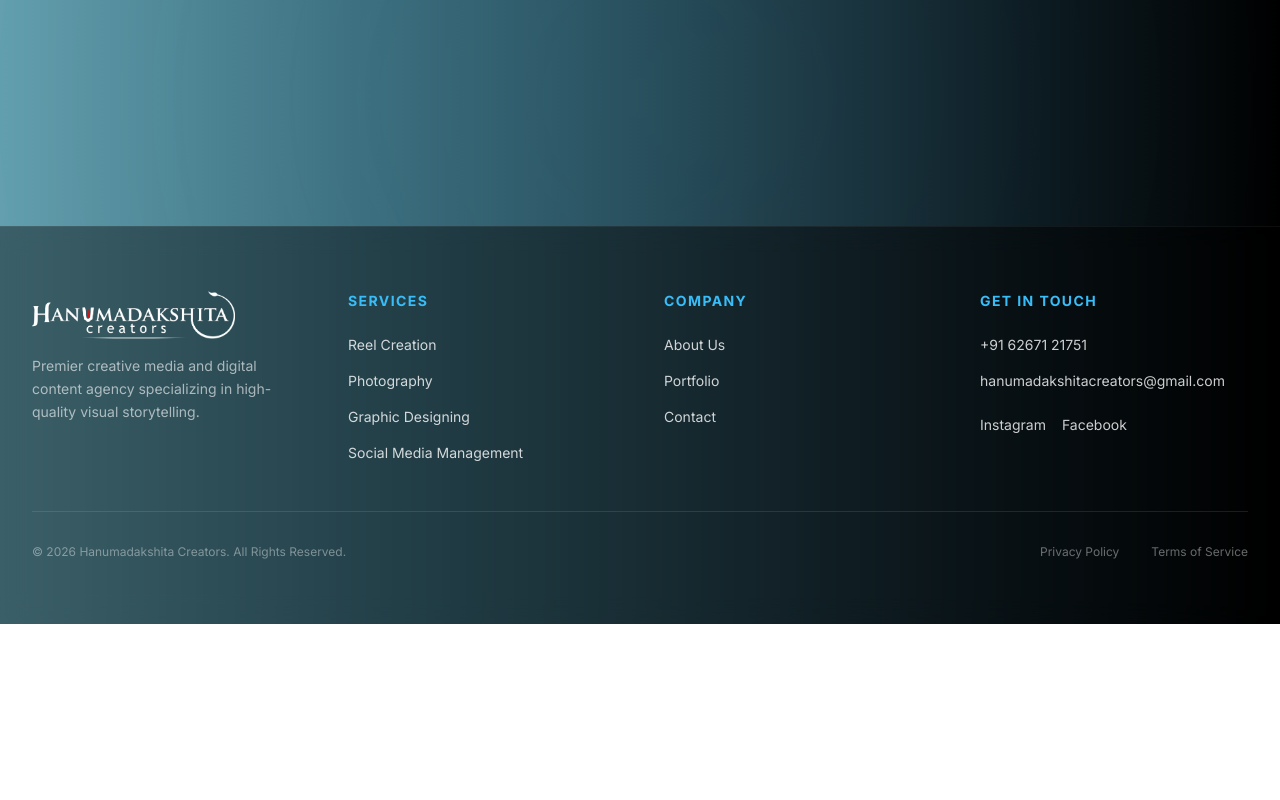
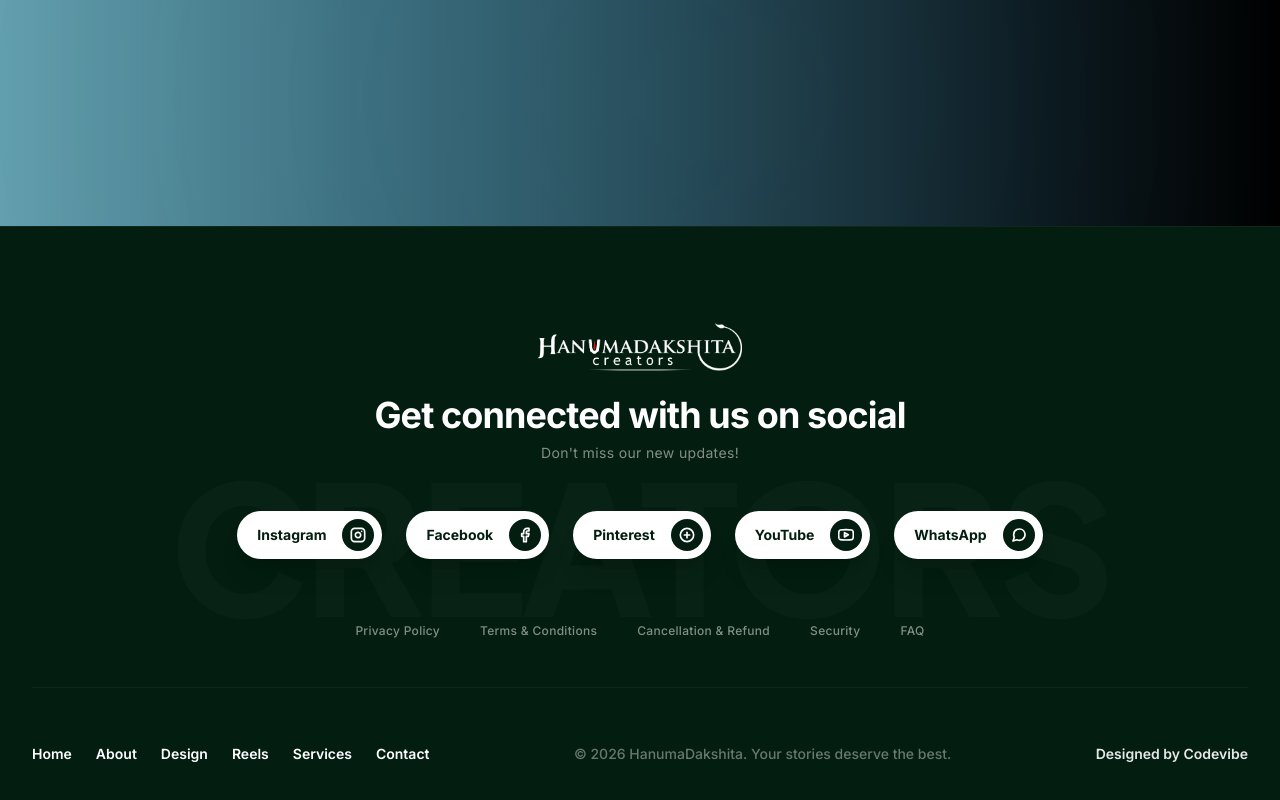
Before and after one commit to suyash-rgb/hanumadakshitacreators, a Next.js app: page / in a window 1280 px wide. Shown: the part 9039-9839 px from the top of the page. Before the commit the page ends 9663 px from the top, so only its background shows below. Built offline with nearby package versions, Linux system fonts and the light colour scheme.

Commit message:
feat: redesign Footer component to align with social links, pill buttons, and watermark design

```diff
--- a/app/components/Footer.js
+++ b/app/components/Footer.js
@@ -3,68 +3,136 @@ import Image from 'next/image';
 export default function Footer() {
   const currentYear = new Date().getFullYear();
 
+  const socialLinks = [
+    {
+      name: "Instagram",
+      url: "https://www.instagram.com/hanumadakshita_creators",
+      icon: (
+        <svg xmlns="http://www.w3.org/2000/svg" width="16" height="16" viewBox="0 0 24 24" fill="none" stroke="currentColor" strokeWidth="2.5" strokeLinecap="round" strokeLinejoin="round">
+          <rect width="20" height="20" x="2" y="2" rx="5" ry="5"></rect>
+          <path d="M16 11.37A4 4 0 1 1 12.63 8 4 4 0 0 1 16 11.37z"></path>
+          <line x1="17.5" x2="17.51" y1="6.5" y2="6.5"></line>
+        </svg>
+      )
+    },
+    {
+      name: "Facebook",
+      url: "https://www.facebook.com/share/1DgTGHZg9B/",
+      icon: (
+        <svg xmlns="http://www.w3.org/2000/svg" width="16" height="16" viewBox="0 0 24 24" fill="none" stroke="currentColor" strokeWidth="2.5" strokeLinecap="round" strokeLinejoin="round">
+          <path d="M18 2h-3a5 5 0 0 0-5 5v3H7v4h3v8h4v-8h3l1-4h-4V7a1 1 0 0 1 1-1h3z"></path>
+        </svg>
+      )
+    },
+    {
+      name: "Pinterest",
+      url: "https://pinterest.com",
+      icon: (
+        <svg xmlns="http://www.w3.org/2000/svg" width="16" height="16" viewBox="0 0 24 24" fill="none" stroke="currentColor" strokeWidth="2.5" strokeLinecap="round" strokeLinejoin="round">
+          <line x1="12" y1="8" x2="12" y2="16"></line>
+          <line x1="8" y1="12" x2="16" y2="12"></line>
+          <circle cx="12" cy="12" r="10"></circle>
+        </svg>
+      )
+    },
+    {
+      name: "YouTube",
+      url: "https://youtube.com",
+      icon: (
+        <svg xmlns="http://www.w3.org/2000/svg" width="16" height="16" viewBox="0 0 24 24" fill="none" stroke="currentColor" strokeWidth="2.5" strokeLinecap="round" strokeLinejoin="round">
+          <path d="M22.54 6.42a2.78 2.78 0 0 0-1.94-2C18.88 4 12 4 12 4s-6.88 0-8.6.46a2.78 2.78 0 0 0-1.94 2A29 29 0 0 0 1 11.75a29 29 0 0 0 .46 5.33A2.78 2.78 0 0 0 3.4 19c1.72.46 8.6.46 8.6.46s6.88 0 8.6-.46a2.78 2.78 0 0 0 1.94-2 29 29 0 0 0 .46-5.25 29 29 0 0 0-.46-5.33z"></path>
+          <polygon points="9.75 15.02 15.5 11.75 9.75 8.48 9.75 15.02"></polygon>
+        </svg>
+      )
+    },
+    {
+      name: "WhatsApp",
+      url: "https://wa.me/916267121751",
+      icon: (
+        <svg xmlns="http://www.w3.org/2000/svg" width="16" height="16" viewBox="0 0 24 24" fill="none" stroke="currentColor" strokeWidth="2.5" strokeLinecap="round" strokeLinejoin="round">
+          <path d="M21 11.5a8.38 8.38 0 0 1-.9 3.8 8.5 8.5 0 0 1-7.6 4.7 8.38 8.38 0 0 1-3.8-.9L3 21l1.9-5.7a8.38 8.38 0 0 1-.9-3.8 8.5 8.5 0 0 1 4.7-7.6 8.38 8.38 0 0 1 3.8-.9h.5a8.48 8.48 0 0 1 8 8v.5z"></path>
+        </svg>
+      )
+    }
+  ];
+
   return (
-    <footer className="bg-black/40 border-t border-white/5 backdrop-blur-md text-white py-16">
-      <div className="max-w-7xl mx-auto px-4 sm:px-6 lg:px-8">
-        <div className="grid grid-cols-1 md:grid-cols-4 gap-12 mb-12">
-          {/* Brand */}
-          <div className="col-span-1 md:col-span-1">
-            <div className="relative w-48 sm:w-56 h-12 mb-4">
-              <Image
-                src="/textlogo.png"
-                alt="HanumaDakshita Creators Logo"
-                fill
-                className="object-contain object-left"
-              />
-            </div>
-            <p className="text-sm opacity-60 leading-relaxed">
-              Premier creative media and digital content agency specializing in high-quality visual storytelling.
-            </p>
-          </div>
+    <footer className="bg-[#031d10] text-white py-24 relative overflow-hidden z-10 border-t border-white/5">
+      {/* Background Watermark */}
+      <div className="absolute inset-0 flex items-center justify-center opacity-[0.02] pointer-events-none select-none overflow-hidden z-0">
+        <span className="text-white text-8xl md:text-[180px] font-black tracking-tight font-heading uppercase">
+          creators
+        </span>
+      </div>
 
-          {/* Services */}
-          <div>
-            <h4 className="text-sm font-bold uppercase tracking-widest mb-6 text-primary">Services</h4>
-            <ul className="space-y-4 text-sm opacity-80">
-              <li><a href="#services" className="hover:text-primary transition-colors">Reel Creation</a></li>
-              <li><a href="#services" className="hover:text-primary transition-colors">Photography</a></li>
-              <li><a href="#services" className="hover:text-primary transition-colors">Graphic Designing</a></li>
-              <li><a href="#services" className="hover:text-primary transition-colors">Social Media Management</a></li>
-            </ul>
-          </div>
-
-          {/* Company */}
-          <div>
-            <h4 className="text-sm font-bold uppercase tracking-widest mb-6 text-primary">Company</h4>
-            <ul className="space-y-4 text-sm opacity-80">
-              <li><a href="#about" className="hover:text-primary transition-colors">About Us</a></li>
-              <li><a href="#portfolio" className="hover:text-primary transition-colors">Portfolio</a></li>
-              <li><a href="#contact" className="hover:text-primary transition-colors">Contact</a></li>
-            </ul>
-          </div>
-
-          {/* Contact */}
-          <div>
-            <h4 className="text-sm font-bold uppercase tracking-widest mb-6 text-primary">Get in Touch</h4>
-            <ul className="space-y-4 text-sm opacity-80">
-              <li>+91 62671 21751</li>
-              <li>hanumadakshitacreators@gmail.com</li>
-              <li className="flex gap-4 pt-2">
-                <a href="https://www.instagram.com/hanumadakshita_creators" className="hover:text-primary transition-colors">Instagram</a>
-                <a href="https://www.facebook.com/share/1DgTGHZg9B/" className="hover:text-primary transition-colors">Facebook</a>
-              </li>
-            </ul>
+      <div className="max-w-7xl mx-auto px-4 sm:px-6 lg:px-8 text-center relative z-10">
+        {/* Logo */}
+        <div className="flex justify-center mb-6">
+          <div className="relative w-44 sm:w-56 h-12">
+            <Image
+              src="/textlogo.png"
+              alt="HanumaDakshita Creators Logo"
+              fill
+              className="object-contain"
+            />
           </div>
         </div>
 
-        {/* Divider */}
-        <div className="border-t border-white/10 pt-8 flex flex-col md:flex-row justify-between items-center gap-4">
-          <p className="text-xs opacity-40">
-            &copy; {currentYear} Hanumadakshita Creators. All Rights Reserved.
-          </p>
-          <div className="flex gap-8 text-xs opacity-40">
-            <a href="#" className="hover:underline">Privacy Policy</a>
-            <a href="#" className="hover:underline">Terms of Service</a>
+        {/* Headline */}
+        <h3 className="text-2xl sm:text-3xl md:text-4xl font-bold tracking-tight text-white mb-2">
+          Get connected with us on social
+        </h3>
+        <p className="text-sm text-white/50 tracking-wide mb-12">
+          Don't miss our new updates!
+        </p>
+
+        {/* Social Pill Links */}
+        <div className="flex flex-wrap justify-center gap-4 sm:gap-6 mb-16">
+          {socialLinks.map((link, index) => (
+            <a
+              key={index}
+              href={link.url}
+              target="_blank"
+              rel="noopener noreferrer"
+              className="inline-flex items-center gap-4 bg-white text-[#031d10] pl-5 pr-2 py-2 rounded-full font-bold text-xs sm:text-sm shadow-xl transition-all duration-300 hover:scale-105 hover:bg-slate-100 group"
+            >
+              <span>{link.name}</span>
+              <div className="size-8 rounded-full bg-[#031d10] text-white flex items-center justify-center transition-transform duration-300 group-hover:scale-95">
+                {link.icon}
+              </div>
+            </a>
+          ))}
+        </div>
+
+        {/* Policies & Links Bar */}
+        <div className="flex flex-wrap justify-center gap-6 sm:gap-10 text-xs text-white/50 tracking-wide font-medium mb-12 border-b border-white/5 pb-12">
+          <a href="#" className="hover:text-primary transition-colors">Privacy Policy</a>
+          <a href="#" className="hover:text-primary transition-colors">Terms &amp; Conditions</a>
+          <a href="#" className="hover:text-primary transition-colors">Cancellation &amp; Refund</a>
+          <a href="#" className="hover:text-primary transition-colors">Security</a>
+          <a href="#faq" className="hover:text-primary transition-colors">FAQ</a>
+        </div>
+
+        {/* Bottom copyright details */}
+        <div className="flex flex-col md:flex-row justify-between items-center gap-6 text-xs sm:text-sm text-white/50 pt-2">
+          {/* Nav Items */}
+          <div className="flex flex-wrap justify-center gap-6 font-semibold text-white">
+            <a href="/" className="hover:text-primary transition-colors">Home</a>
+            <a href="#about" className="hover:text-primary transition-colors">About</a>
+            <a href="#graphic-design" className="hover:text-primary transition-colors">Design</a>
+            <a href="#portfolio" className="hover:text-primary transition-colors">Reels</a>
+            <a href="#services" className="hover:text-primary transition-colors">Services</a>
+            <a href="#contact" className="hover:text-primary transition-colors">Contact</a>
+          </div>
+
+          {/* Copyright text */}
+          <div className="text-center md:text-left opacity-80 font-medium">
+            &copy; {currentYear} HanumaDakshita. Your stories deserve the best.
+          </div>
+
+          {/* Credits */}
+          <div className="font-semibold text-white opacity-90">
+            Designed by <span className="text-white hover:text-primary transition-colors cursor-pointer">Codevibe</span>
           </div>
         </div>
       </div>
```
